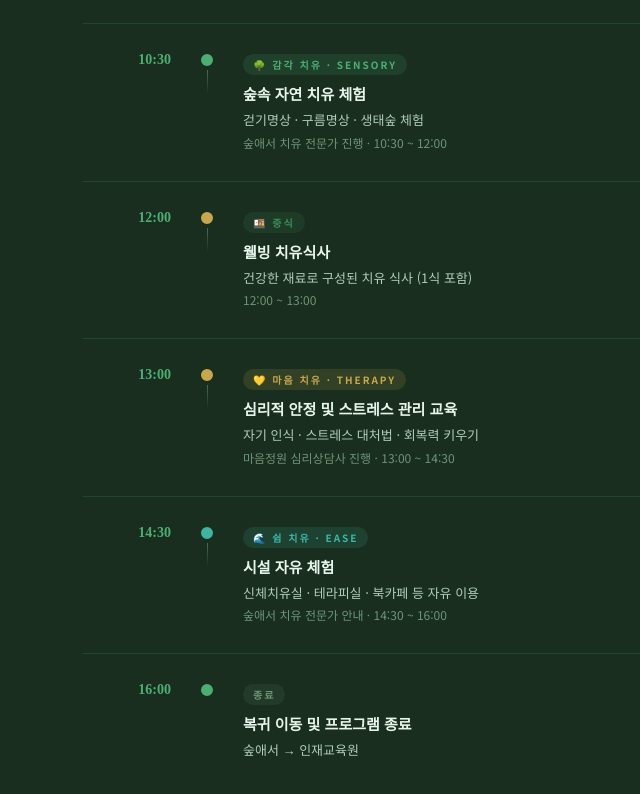
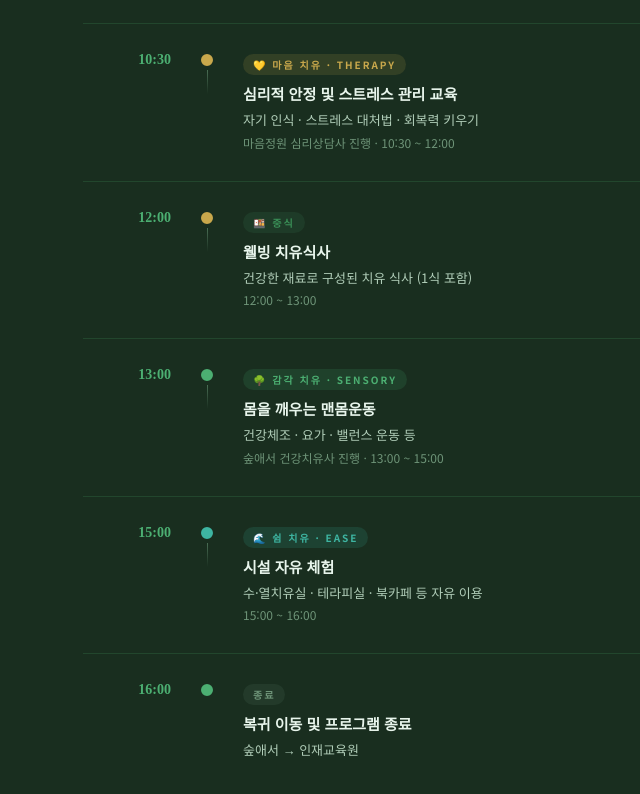
Before and after one commit to kyoungdoll/reset-program, a plain HTML site: page index.html in a window 1280 px wide. Shown: the part 4060-4854 px from the top of the page, without its empty margins (57-697 px from the left). Drawn offline with Linux system fonts and the light colour scheme.

Commit message:
Update index.html

```diff
--- a/index.html
+++ b/index.html
@@ -602,11 +602,11 @@
 
     <div class="tl-row">
       <div class="tl-time">10:30</div>
-      <div class="tl-dot-col"><div class="tl-dot g"></div><div class="tl-line"></div></div>
+      <div class="tl-dot-col"><div class="tl-dot d"></div><div class="tl-line"></div></div>
       <div class="tl-body">
-        <span class="tl-tag ts">🌳 감각 치유 · Sensory</span>
-        <h4>숲속 자연 치유 체험</h4>
-        <p>걷기명상 · 구름명상 · 생태숲 체험<br><small>숲애서 치유 전문가 진행 · 10:30 ~ 12:00</small></p>
+        <span class="tl-tag tm">💛 마음 치유 · Therapy</span>
+        <h4>심리적 안정 및 스트레스 관리 교육</h4>
+        <p>자기 인식 · 스트레스 대처법 · 회복력 키우기<br><small>마음정원 심리상담사 진행 · 10:30 ~ 12:00</small></p>
       </div>
     </div>
 
@@ -618,21 +618,21 @@
 
     <div class="tl-row">
       <div class="tl-time">13:00</div>
-      <div class="tl-dot-col"><div class="tl-dot d"></div><div class="tl-line"></div></div>
+      <div class="tl-dot-col"><div class="tl-dot g"></div><div class="tl-line"></div></div>
       <div class="tl-body">
-        <span class="tl-tag tm">💛 마음 치유 · Therapy</span>
-        <h4>심리적 안정 및 스트레스 관리 교육</h4>
-        <p>자기 인식 · 스트레스 대처법 · 회복력 키우기<br><small>마음정원 심리상담사 진행 · 13:00 ~ 14:30</small></p>
+        <span class="tl-tag ts">🌳 감각 치유 · Sensory</span>
+        <h4>몸을 깨우는 맨몸운동</h4>
+        <p>건강체조 · 요가 · 밸런스 운동 등<br><small>숲애서 건강치유사 진행 · 13:00 ~ 15:00</small></p>
       </div>
     </div>
 
     <div class="tl-row">
-      <div class="tl-time">14:30</div>
+      <div class="tl-time">15:00</div>
       <div class="tl-dot-col"><div class="tl-dot t"></div><div class="tl-line"></div></div>
       <div class="tl-body">
         <span class="tl-tag te">🌊 쉼 치유 · Ease</span>
         <h4>시설 자유 체험</h4>
-        <p>신체치유실 · 테라피실 · 북카페 등 자유 이용<br><small>숲애서 치유 전문가 안내 · 14:30 ~ 16:00</small></p>
+        <p>수·열치유실 · 테라피실 · 북카페 등 자유 이용<br><small>15:00 ~ 16:00</small></p>
       </div>
     </div>
 
```
